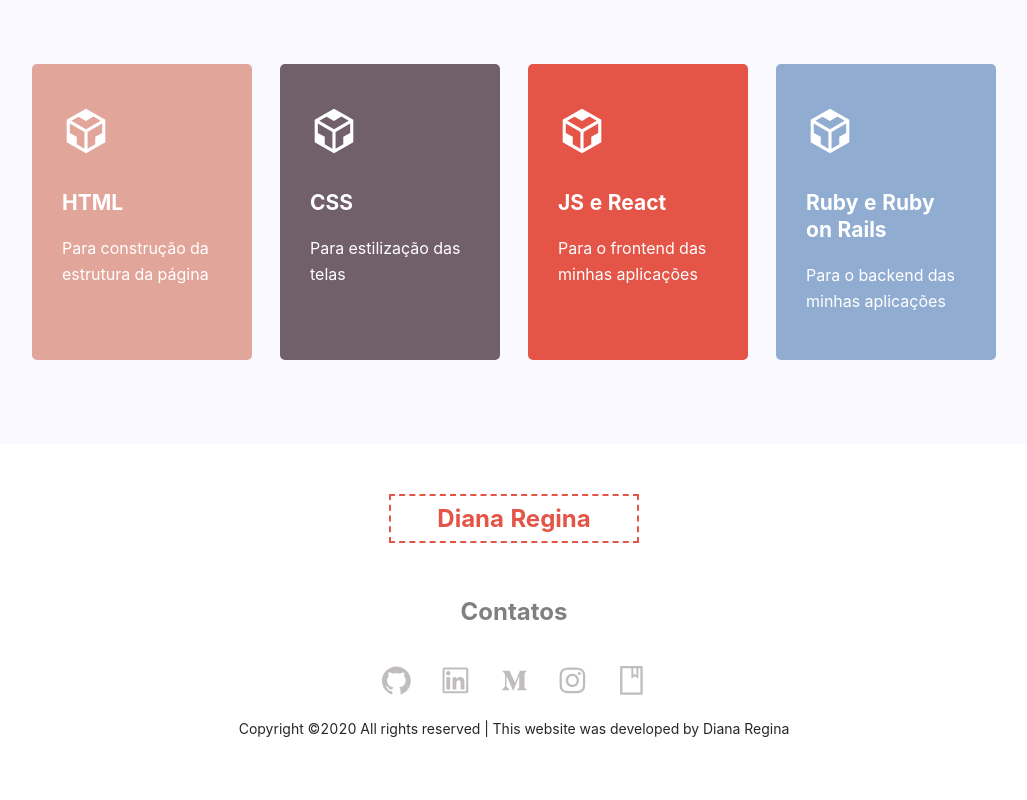
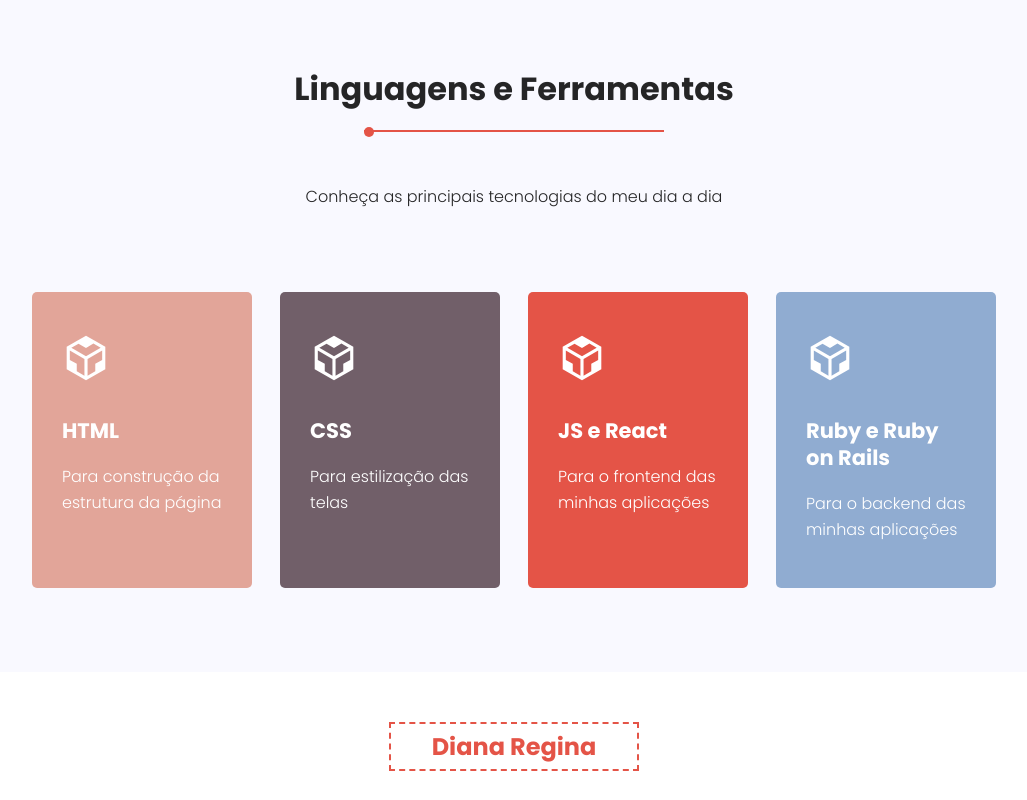
Before and after one commit to reginadiana/portfolio, a React (Create React App) app: page / in a window 1280 px wide. Shown: the top 800 px of the page, without its empty margins (126-1153 px from the left). Built offline with nearby package versions, Linux system fonts and the light colour scheme.

Commit message:
Add title to skills

```diff
--- a/src/App.css
+++ b/src/App.css
@@ -1,4 +1,4 @@
-@import url('https://fonts.googleapis.com/css2?family=Poppins:wght@200;600&display=swap');
+@import url('https://fonts.googleapis.com/css2?family=Poppins:wght@300;700&display=swap');
 
 body {
 	background-color: white;
--- a/src/components/footer/style.js
+++ b/src/components/footer/style.js
@@ -9,6 +9,7 @@ export const Container = styled.div`
 	padding-left: 20px;
 	padding-right: 20px;
 	padding-bottom: 30px;
+	font-family: "Poppins", sans-serif;
 `
 export const Logo = styled.h1`
 	font-size: 1.5rem;
--- a/src/components/skills/index.js
+++ b/src/components/skills/index.js
@@ -1,6 +1,6 @@
 import React from 'react';
 import { CodeSandboxOutlined } from '@ant-design/icons';
-import { Container, Cards, Card, Icon, Lenguage, Description } from "./style";
+import { Container, ContainerTitle, Title, Line, Text, Cards, Card, Icon, Lenguage, Description } from "./style";
 
 function Skills(props) {
 
@@ -11,6 +11,11 @@ function Skills(props) {
 
 	return (
 		<Container>
+				<ContainerTitle>
+					<Title>Linguagens e Ferramentas</Title>
+					<Line/>
+					<Text>Conheça as principais tecnologias do meu dia a dia</Text>
+				</ContainerTitle>
 				<Cards>
 					<Card color={lightPink}>
 						<Icon><CodeSandboxOutlined /></Icon>
--- a/src/components/skills/style.js
+++ b/src/components/skills/style.js
@@ -10,6 +10,63 @@ export const Container = styled.div`
 	padding-top: 5%;
 	padding-bottom: 5%;
 	background-color: ${lightGray};
+	font-family: "Poppins", sans-serif;
+`
+
+export const ContainerTitle = styled.div`
+`
+
+export const Title = styled.h1`
+	text-align: center;
+	font-weight: 700;
+	font-size: 1.6rem;
+	line-height: 50px;
+
+	/*Desktop*/
+	@media screen and (min-width: 800px) {
+		font-size: 2rem;
+	}
+
+	/*Desktop*/
+	@media screen and (max-width: 400px) {
+		font-size: 1.2rem;
+	}
+`
+
+export const Line = styled.h2`
+	content: '';
+	margin: auto;
+	width: 300px;
+	height: 2px;
+	background: #e45447;
+
+	&::after {
+		content: '';
+		width: 10px;
+		height: 10px;
+		background: #e45447;
+		border-radius: 7px;
+		position: absolute;
+		margin-top: -3px;
+	}
+
+	/*Desktop*/
+	@media screen and (max-width: 400px) {
+		width: 290px;
+
+		&::after {
+			display: none;
+		}
+	}
+`
+
+export const Text = styled.h4`
+	text-align: center;
+	margin-top: 40px;
+	margin-bottom: 70px;
+	font-size: 1rem;
+	padding: 10px;
+	line-height: 30px;
 `
 
 export const Cards = styled.div`
```
